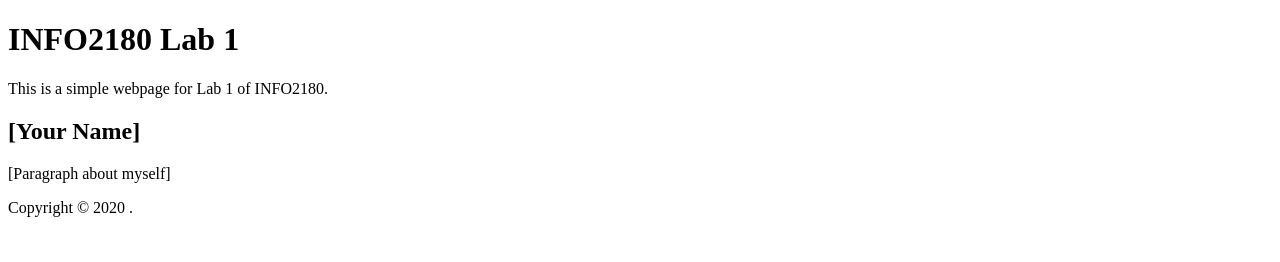
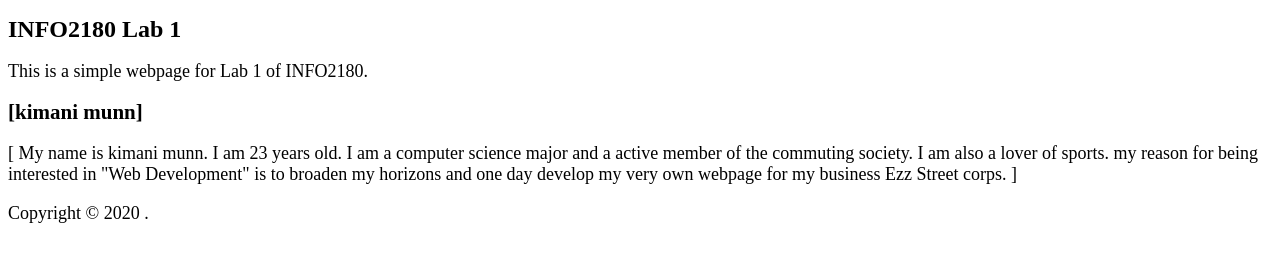
Before and after one commit to kimanimunn/info2180-lab1, a plain HTML site: page index.html in a window 1280 px wide. Drawn offline with Linux system fonts and the light colour scheme.

Commit message:
index.html

```diff
--- a/index.html
+++ b/index.html
@@ -5,6 +5,7 @@
     <meta name="viewport" content="width=devicewidth, initial-scale=1.0">
     <meta http-equiv="X-UA-Compatible" content="ie=edge">
     <title>INFO2180 Lab 1</title>
+<link rel="stylesheet" type="text/css" href="styles.css" />
 </head>
 <body>
  <header>
@@ -12,8 +13,11 @@
      <p>This is a simple webpage for Lab 1 of INFO2180.</p>
  </header>
  <main>
- <h2>[Your Name]</h2>
- <p>[Paragraph about myself]</p>
+ <h2>[kimani munn]</h2>
+ <p>[ 	My name is kimani munn. I am 23 years old. I am a computer science major
+and a active member of the commuting society. I am also a lover of sports.
+my reason for being interested in "Web Development" is to broaden my horizons
+and one day develop my very own webpage for my business Ezz Street corps. ]</p>
  </main>
  <footer>
  <p>Copyright &copy; 2020 <Your Name>.</p>
```
